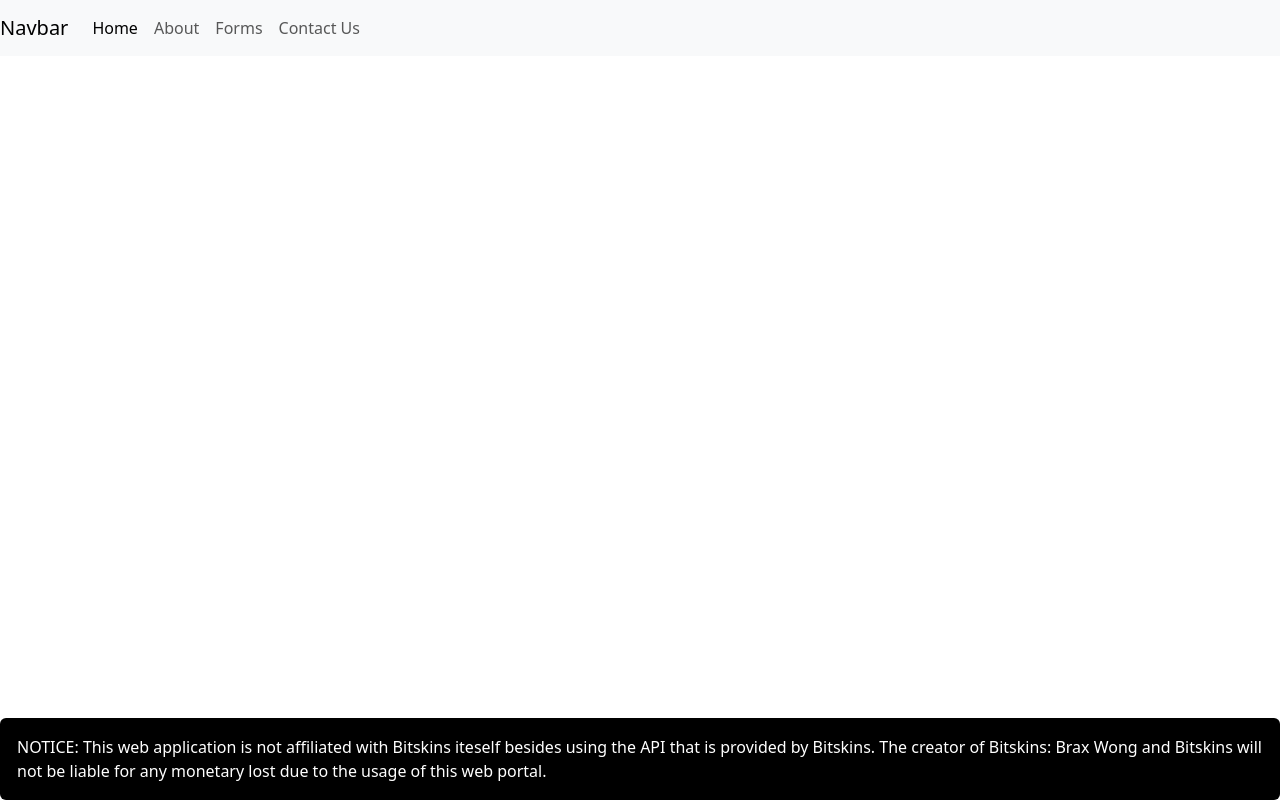
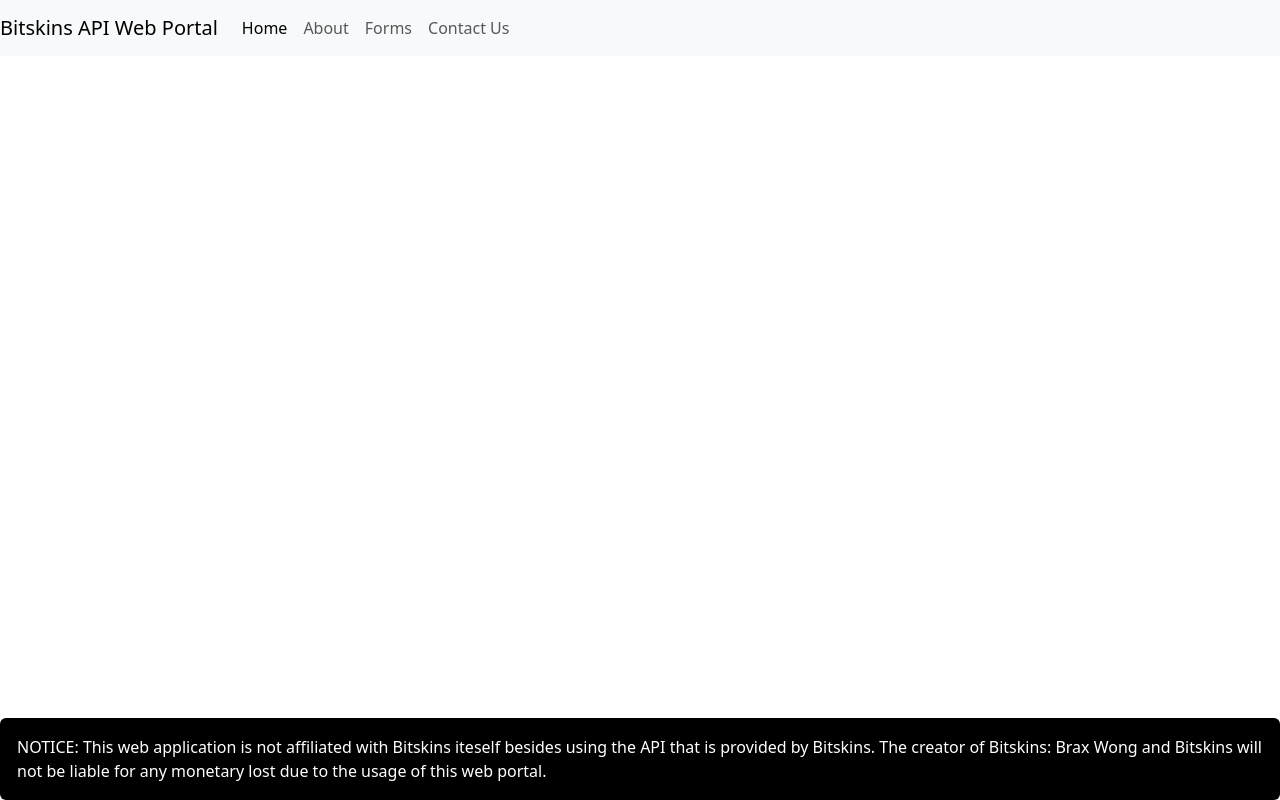
Before and after one commit to BraxWong/BitskinsAPI-Web, a website: page public/html/main.html in a window 1280 px wide. Drawn offline with nearby package versions, Linux system fonts and the light colour scheme.

Commit message:
Changed the nav bar name to Bitskins API Web Portal

```diff
--- a/public/html/main.html
+++ b/public/html/main.html
@@ -12,7 +12,7 @@
   <body>
         <!--Start of Nav Bar-->
         <nav class="navbar navbar-expand-lg navbar-light bg-light">
-            <a class="navbar-brand" href="#">Navbar</a>
+            <a class="navbar-brand" href="#">Bitskins API Web Portal</a>
             <button class="navbar-toggler" type="button" data-toggle="collapse" data-target="#navbarNavAltMarkup" aria-controls="navbarNavAltMarkup" aria-expanded="false" aria-label="Toggle navigation">
             <span class="navbar-toggler-icon"></span>
             </button>
```
